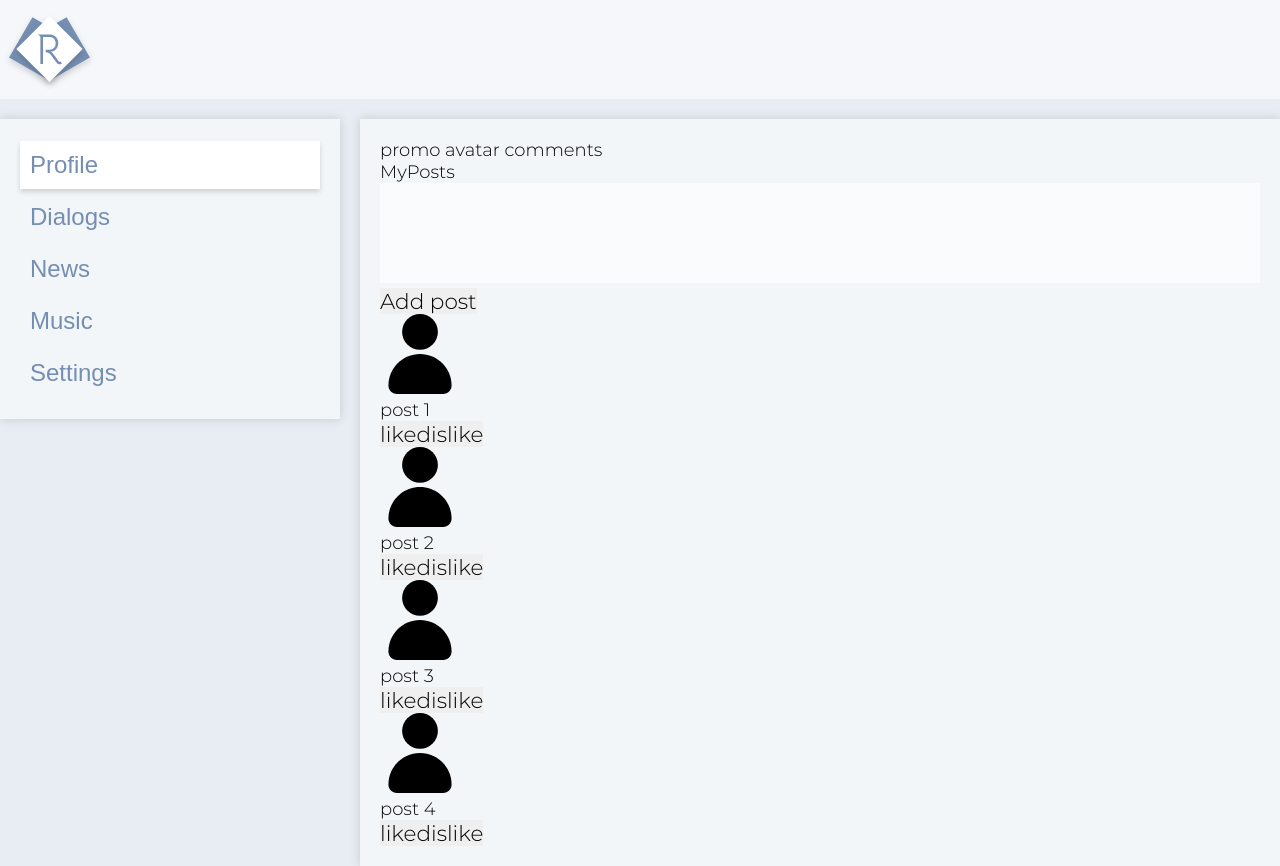
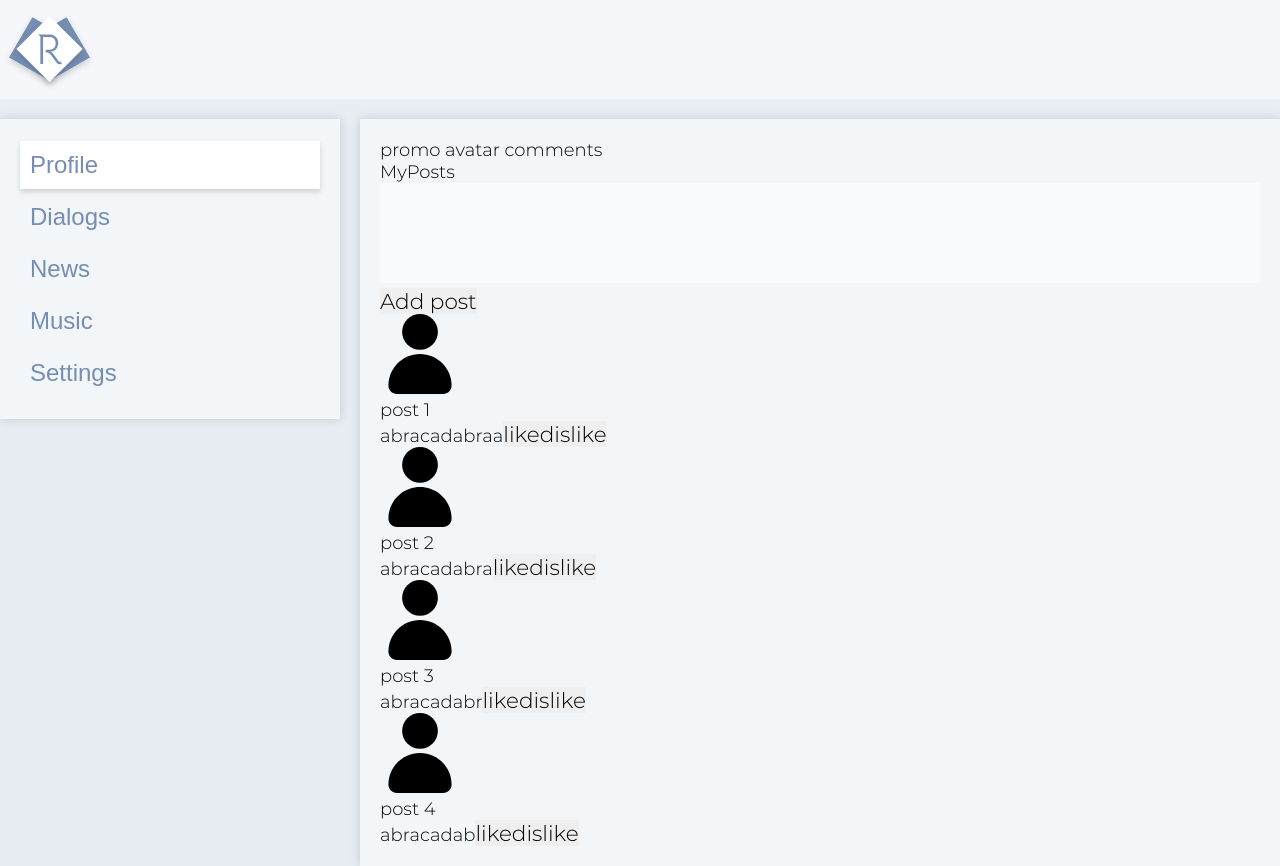
Before and after one commit to Vakhant/react-2.0, a React (Create React App) app: page /profile in a window 1280 px wide. Built offline with nearby package versions, Linux system fonts and the light colour scheme; a web font is replaced by a local one.

Commit message:
main: state+rerender

```diff
--- a/src/App.jsx
+++ b/src/App.jsx
@@ -2,9 +2,8 @@ import './App.css';
 import Header from './components/Header/Header';
 import Aside from './components/Aside/Aside';
 import Content from './components/Content/Content';
-import { BrowserRouter } from 'react-router-dom';
 
-const App = () => {
+const App = (props) => {
   return (
 
     <div className="App">
@@ -14,7 +13,7 @@ const App = () => {
         <main>
           <div className="wrap">
             <Aside/>
-            <Content/>
+            <Content state={props.state} addPost={props.addPost}/>
           </div>
         </main>
 
--- a/src/components/Content/Content.jsx
+++ b/src/components/Content/Content.jsx
@@ -3,11 +3,11 @@ import css from './Content.module.css';
 import Dialogs from './Dialogs/Dialogs';
 import Profile from './Profile/Profile';
 
-const Content = () => {
+const Content = (props) => {
   return (
       <div className={css.content}>
-        <Route path="/dialogs" render={() => <Dialogs />}/>
-        <Route path="/profile" render={() => <Profile />}/>
+        <Route path="/dialogs" render={() => <Dialogs state={props.state.dialogsPage}/>}/>
+        <Route path="/profile" render={() => <Profile state={props.state.profilePage} addPost={props.addPost}/>}/>
       </div>
   );
 }
--- a/src/components/Content/Dialogs/Dialogs.jsx
+++ b/src/components/Content/Dialogs/Dialogs.jsx
@@ -1,8 +1,9 @@
+import { useState } from 'react';
 import DialogNavBlock from './DialogName/DialogNavBlock';
 import css from './Dialogs.module.css';
 import Message from './Message/Message';
 
-const Dialogs = () => {
+const Dialogs = (props) => {
   let dialogsData = [
     {id:"1", to:"/taras", name: "Taras"},
     {id:"2", to:"/sania", name: "Sania"},
@@ -15,8 +16,9 @@ const Dialogs = () => {
     {id: 2, messageText: "Как твое It"},
     {id: 3, messageText: "Еще не ахти?"}
   ]
-  let dialogsDataMap = dialogsData.map(dialog => <DialogNavBlock name={dialog.name} to={dialog.to} id={dialog.id}/>)
-  let messagesDataMap = messagesData.map(message => <Message messageText={message.messageText} id={message.id}/>)
+
+  let dialogsDataMap = props.state.dialogsData.map(dialog => <DialogNavBlock name={dialog.name} to={dialog.to} id={dialog.id}/>)
+  let messagesDataMap = props.state.messagesData.map(message => <Message messageText={message.messageText} id={message.id}/>)
   return (
     <div className={css.dialogs}>
       <div className={css.dialogs_list}>
--- a/src/components/Content/Profile/MyPosts/MyPosts.jsx
+++ b/src/components/Content/Profile/MyPosts/MyPosts.jsx
@@ -3,21 +3,18 @@ import logo from '../../../../src/img/avatar.svg';
 import css from './MyPosts.module.css';
 import Post from './Post/Post';
 
-const MyPosts = () => {
-  let postsData = [
-    {id: 1,likeCounts:4, message: "abracadabraa"},
-    {id: 2,likeCounts:15, message: "abracadabra"},
-    {id: 3,likeCounts:3, message: "abracadabr"},
-    {id: 4,likeCounts:11, message: "abracadab"}
-  ]
-  let postsDataMap = postsData.map(post => <Post name={post.likeCounts} to={post.message} id={post.id}/>)
+const MyPosts = (props) => {
+  console.log(props.state);
+  let postsDataMap = props.state.posts.map(post => <Post name={post.likeCounts} message={post.message} to={post.message} id={post.id}/>)
   let newPostElement = React.createRef();
   let addPost = () => {
-    let newPost = {id:5, likeCounts: 25, message: "new"};
-    postsData.push(newPost);
     let text = newPostElement.current.value;
-    console.log(text);
+    props.addPost(text);
+    newPostElement.current.value = "";
   }
+  // let onPostChange = () =>{
+
+  // }
   return (
     <div>
         MyPosts
--- a/src/components/Content/Profile/Profile.jsx
+++ b/src/components/Content/Profile/Profile.jsx
@@ -1,13 +1,14 @@
 import MyPosts from './MyPosts/MyPosts';
 import css from './Profile.module.css';
 
-const Profile = () => {
+const Profile = (props) => {
+  console.log(props.state)
   return (
     <>
       promo
       avatar
       comments
-      <MyPosts/>
+      <MyPosts state={props.state} addPost={props.addPost}/>
     </>
   );
 }
--- a/src/index.js
+++ b/src/index.js
@@ -1,15 +1,5 @@
-import React from 'react';
-import ReactDOM from 'react-dom';
 import './index.css';
-import App from './App';
-import reportWebVitals from './reportWebVitals';
-import { BrowserRouter } from 'react-router-dom';
+import state, { addPost } from './redux/state';
+import { rerenderEntierTree } from './rerender';
 
-ReactDOM.render( <BrowserRouter><App /></BrowserRouter>,
-  document.getElementById('root')
-);
-
-// If you want to start measuring performance in your app, pass a function
-// to log results (for example: reportWebVitals(console.log))
-// or send to an analytics endpoint. Learn more: https://bit.ly/CRA-vitals
-reportWebVitals();
+rerenderEntierTree(state);
--- /dev/null
+++ b/src/redux/state.js
@@ -0,0 +1,35 @@
+import { rerenderEntierTree } from "../rerender";
+
+const state = {
+    profilePage: {
+        posts: [
+            {id: 1,likeCounts:4, message: "abracadabraa"},
+            {id: 2,likeCounts:15, message: "abracadabra"},
+            {id: 3,likeCounts:3, message: "abracadabr"},
+            {id: 4,likeCounts:11, message: "abracadab"}
+        ]
+    },
+    dialogsPage: {
+        dialogsData: [
+            {id:"1", to:"/taras", name: "Taras"},
+            {id:"2", to:"/sania", name: "Sania"},
+            {id:"3", to:"/vasiania", name: "Vasiania"},
+            {id:"4", to:"/tania", name: "Tania"},
+            {id:"5", to:"/rita", name: "Rita"}
+        ],
+        messagesData: [
+            {id: 1, messageText: "Привет как дела"},
+            {id: 2, messageText: "Как твое It"},
+            {id: 3, messageText: "Еще не ахти?"}
+        ]
+    },
+    sidebar: {}
+}
+
+export let addPost = (postMessage) => {
+    let newPost = {id:5, likeCounts: 25, message: postMessage};
+    state.profilePage.posts.push(newPost);
+    rerenderEntierTree(state);
+  }
+
+export default state;
--- /dev/null
+++ b/src/rerender.js
@@ -0,0 +1,20 @@
+import React from 'react';
+import ReactDOM from 'react-dom';
+import './index.css';
+import App from './App';
+import reportWebVitals from './reportWebVitals';
+import { BrowserRouter } from 'react-router-dom';
+import { addPost } from './redux/state';
+
+export let rerenderEntierTree = (state) => {ReactDOM.render(
+  <BrowserRouter>
+    <App state={state}  addPost={addPost}/>
+  </BrowserRouter>,
+  document.getElementById('root')
+);
+}
+
+// If you want to start measuring performance in your app, pass a function
+// to log results (for example: reportWebVitals(console.log))
+// or send to an analytics endpoint. Learn more: https://bit.ly/CRA-vitals
+reportWebVitals();
```
